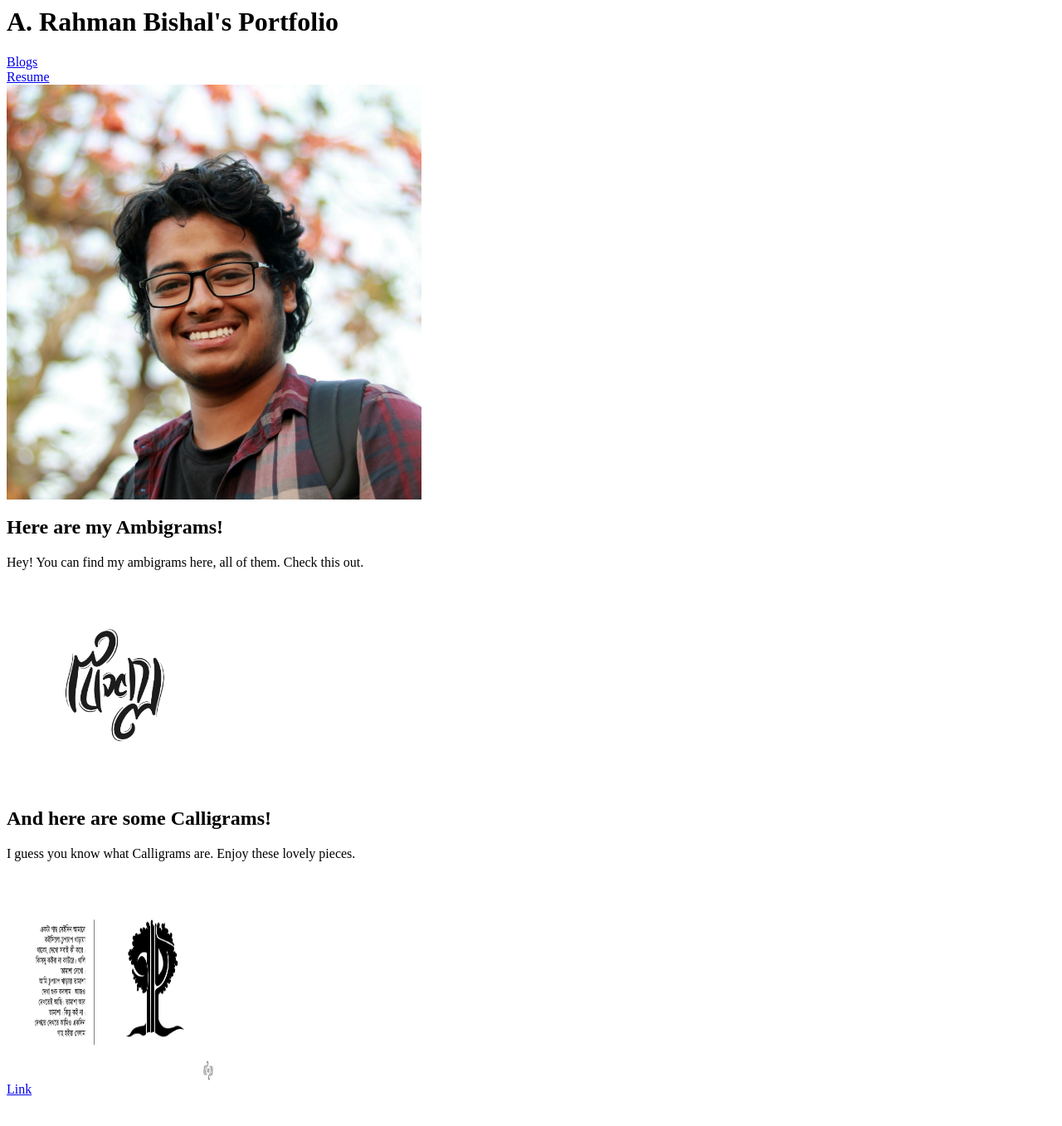
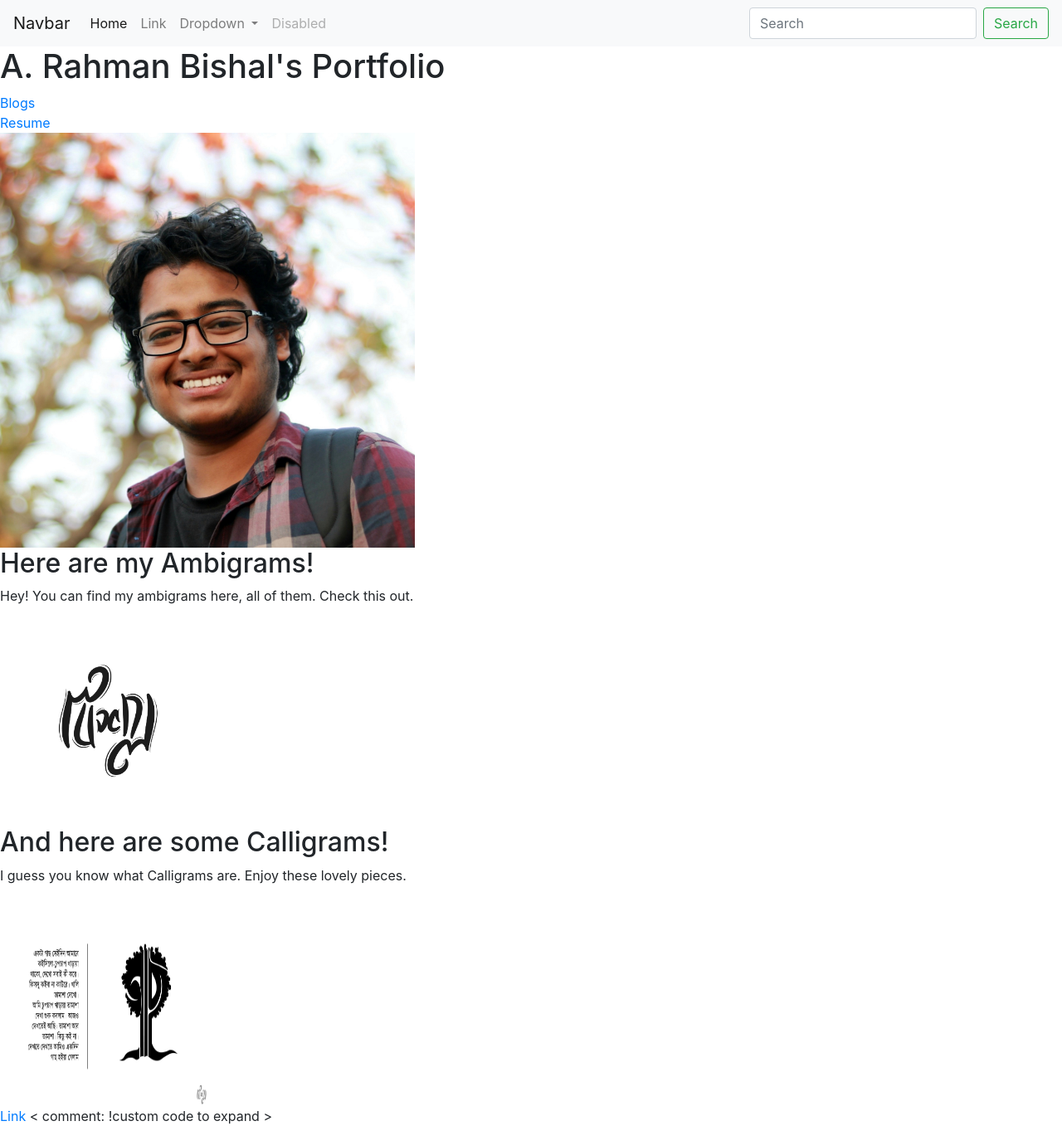
Before and after one commit to arBishal/Author-Profile-Website-by-Django3, a Django app: page / in a window 1280 px wide. Shown: the whole page at 83% size. Before the commit the page ends 1320 px from the top, so only its background shows below. Run offline with Django 3.2, Linux system fonts and the light colour scheme; data comes from the database, SQL or seed files in the repository; some libraries are stand-ins or nearby versions.

Commit message:
Added base-extension with Bootstraps maybe

```diff
--- /dev/null
+++ b/portfolio/templates/portfolio/base.html
@@ -0,0 +1,67 @@
+<!doctype html>
+<html lang="en">
+  <head>
+    <!-- Required meta tags -->
+    <meta charset="utf-8">
+    <meta name="viewport" content="width=device-width, initial-scale=1, shrink-to-fit=no">
+
+    <!-- Bootstrap CSS -->
+    <link rel="stylesheet" href="https://stackpath.bootstrapcdn.com/bootstrap/4.5.0/css/bootstrap.min.css" integrity="sha384-9aIt2nRpC12Uk9gS9baDl411NQApFmC26EwAOH8WgZl5MYYxFfc+NcPb1dKGj7Sk" crossorigin="anonymous">
+
+    <title>Hello, world!</title>
+  </head>
+  <body>
+
+  <! comment: navbar starts here >
+
+  <nav class="navbar navbar-expand-lg navbar-light bg-light">
+  <a class="navbar-brand" href="#">Navbar</a>
+  <button class="navbar-toggler" type="button" data-toggle="collapse" data-target="#navbarSupportedContent" aria-controls="navbarSupportedContent" aria-expanded="false" aria-label="Toggle navigation">
+    <span class="navbar-toggler-icon"></span>
+  </button>
+
+  <div class="collapse navbar-collapse" id="navbarSupportedContent">
+    <ul class="navbar-nav mr-auto">
+      <li class="nav-item active">
+        <a class="nav-link" href="#">Home <span class="sr-only">(current)</span></a>
+      </li>
+      <li class="nav-item">
+        <a class="nav-link" href="#">Link</a>
+      </li>
+      <li class="nav-item dropdown">
+        <a class="nav-link dropdown-toggle" href="#" id="navbarDropdown" role="button" data-toggle="dropdown" aria-haspopup="true" aria-expanded="false">
+          Dropdown
+        </a>
+        <div class="dropdown-menu" aria-labelledby="navbarDropdown">
+          <a class="dropdown-item" href="#">Action</a>
+          <a class="dropdown-item" href="#">Another action</a>
+          <div class="dropdown-divider"></div>
+          <a class="dropdown-item" href="#">Something else here</a>
+        </div>
+      </li>
+      <li class="nav-item">
+        <a class="nav-link disabled" href="#" tabindex="-1" aria-disabled="true">Disabled</a>
+      </li>
+    </ul>
+    <form class="form-inline my-2 my-lg-0">
+      <input class="form-control mr-sm-2" type="search" placeholder="Search" aria-label="Search">
+      <button class="btn btn-outline-success my-2 my-sm-0" type="submit">Search</button>
+    </form>
+  </div>
+</nav>
+
+  <! comment: navbar ends here >
+
+
+
+  {% block content %} {% endblock %}              < comment: !custom code to expand >
+
+
+
+    <!-- Optional JavaScript -->
+    <!-- jQuery first, then Popper.js, then Bootstrap JS -->
+    <script src="https://code.jquery.com/jquery-3.5.1.slim.min.js" integrity="sha384-DfXdz2htPH0lsSSs5nCTpuj/zy4C+OGpamoFVy38MVBnE+IbbVYUew+OrCXaRkfj" crossorigin="anonymous"></script>
+    <script src="https://cdn.jsdelivr.net/npm/popper.js@1.16.0/dist/umd/popper.min.js" integrity="sha384-Q6E9RHvbIyZFJoft+2mJbHaEWldlvI9IOYy5n3zV9zzTtmI3UksdQRVvoxMfooAo" crossorigin="anonymous"></script>
+    <script src="https://stackpath.bootstrapcdn.com/bootstrap/4.5.0/js/bootstrap.min.js" integrity="sha384-OgVRvuATP1z7JjHLkuOU7Xw704+h835Lr+6QL9UvYjZE3Ipu6Tp75j7Bh/kR0JKI" crossorigin="anonymous"></script>
+  </body>
+</html>
--- a/portfolio/templates/portfolio/home.html
+++ b/portfolio/templates/portfolio/home.html
@@ -1,3 +1,8 @@
+{% extends 'portfolio/base.html' %}
+
+{% block content %}
+
+
 <h1>A. Rahman Bishal's Portfolio</h1>
 
 {% load static %}
@@ -17,3 +22,6 @@
     {% endif %}
 
 {% endfor %}
+
+
+{% endblock %}
```
Also changed, not shown: blog/templates/blog/all_blogs.html (+8 -0 lines), blog/templates/blog/details.html (+8 -0 lines).
